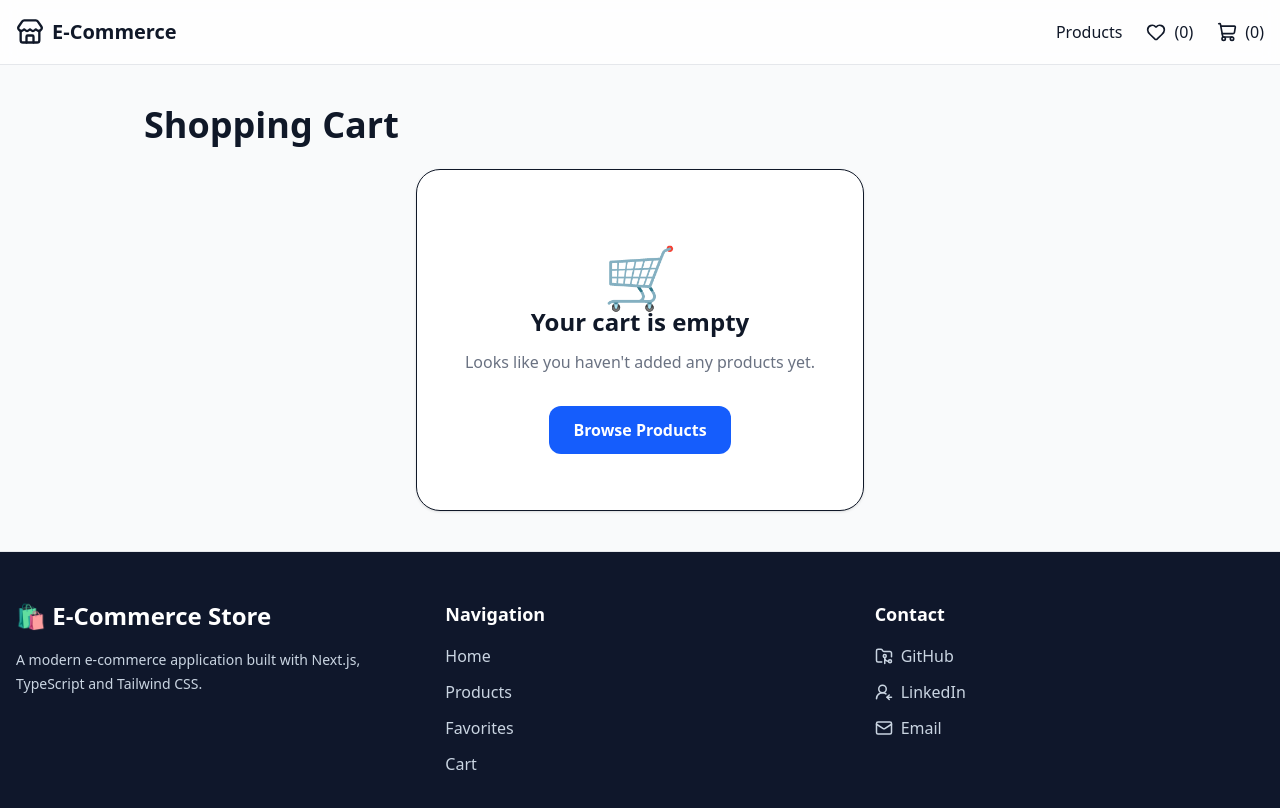
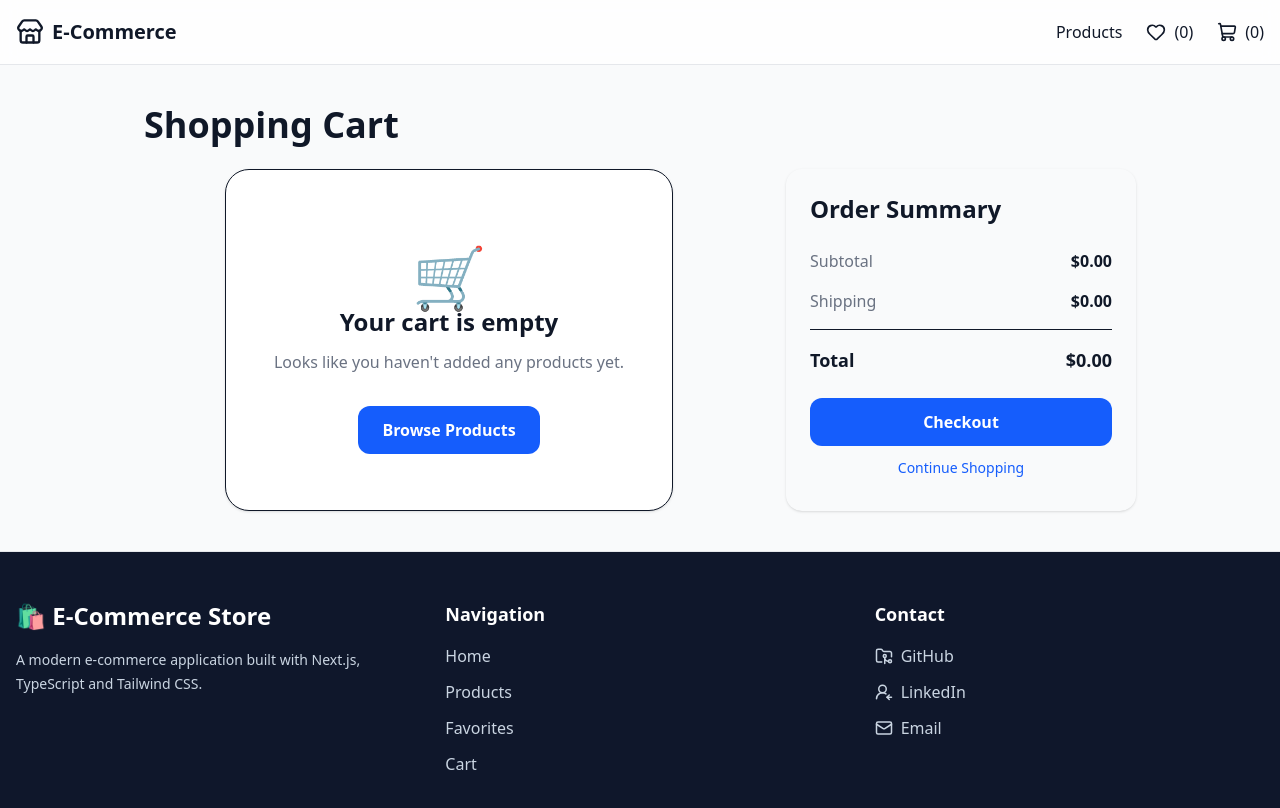
Before and after one commit to mshchebetiuk/e-commerce, a Next.js app: page /cart in a window 1280 px wide. Shown: the top 808 px of the page. Built offline with nearby package versions, Linux system fonts and the light colour scheme.

Commit message:
feat: add cart summary component

```diff
--- a/src/app/cart/page.tsx
+++ b/src/app/cart/page.tsx
@@ -3,6 +3,7 @@
 import { CartItem } from '@/components/cart/CartItem';
 import { useCart } from '@/context/CartContext';
 import { EmptyState } from '@/components/ui/EmptyState';
+import { CartSummary } from '@/components/cart/CartSummary';
 
 export default function CartPage() {
     const { cart } = useCart();
@@ -17,6 +18,8 @@ export default function CartPage() {
                 Shopping Cart
             </h1>
 
+            <div className="grid gap-8 lg:grid-cols-[1fr_350px]">
+                <div>
                     {cart.length === 0 ? (
                         <EmptyState
                             icon='🛒'
@@ -34,11 +37,15 @@ export default function CartPage() {
                                 />
                             ))}
 
-                    <div className="mt-8 text-center text-2xl font-bold sm:text-right sm:text-3xl">
+                            {/* <div className="mt-8 text-center text-2xl font-bold sm:text-right sm:text-3xl">
                                 Total: ${total.toFixed(2)}
-                    </div>
+                            </div> */}
                         </>
                     )}
+                </div>
+
+                <CartSummary />
+            </div>
         </main>
     );
 }
--- a/src/components/cart/CartSummary.tsx
+++ b/src/components/cart/CartSummary.tsx
@@ -0,0 +1,66 @@
+'use client';
+
+import Link from 'next/link';
+
+import { useCart } from '@/context/CartContext';
+import { formatPrice } from '@/utils/formatPrice';
+
+export function CartSummary() {
+    const { cart } = useCart();
+
+    const subtotal = cart.reduce(
+        (total, item) => total + item.price * item.quantity, 0
+    );
+
+    const shipping = subtotal > 0 ? 15 : 0;
+    const total = subtotal + shipping;
+
+    return (
+        <aside className="rounded-2xl border-bg-white p-6 shadow-sm">
+            <h2 className="mb-6 text-2xl font-bold">
+                Order Summary
+            </h2>
+
+            <div className="space-y-4">
+                <div className="flex items-center justify-between">
+                    <span className="text-gray-500">
+                        Subtotal
+                    </span>
+
+                    <span className="font-semibold">
+                        {formatPrice(subtotal)}
+                    </span>
+                </div>
+
+
+                <div className="flex items-center justify-between">
+                    <span className="text-gray-500">
+                        Shipping
+                    </span>
+
+                    <span className="font-semibold">
+                        {formatPrice(shipping)}
+                    </span>
+                </div>
+
+                <hr />
+
+                <div className="flex items-center justify-between text-lg font-bold">
+                    <span>Total</span>
+                    <span>{formatPrice(total)}</span>
+                </div>
+            </div>
+
+            <button className="mt-6 w-full rounded-xl bg-blue-600 px-6 py-3 font-semibold text-white transition hover:bg-blue-700">
+                Checkout
+            </button>
+
+            <Link
+                href='/products'
+                className='mt-3 block text-center text-sm text-blue-600 hover:underline'
+            >
+                Continue Shopping
+            </Link>
+        </aside>
+    )
+}
--- a/src/utils/formatPrice.ts
+++ b/src/utils/formatPrice.ts
@@ -0,0 +1,6 @@
+export function formatPrice(price: number) {
+    return new Intl.NumberFormat('en-US', {
+        style: 'currency',
+        currency: 'USD',
+    }).format(price);
+}
```
Lines whose indentation alone changed are shown as unchanged.
